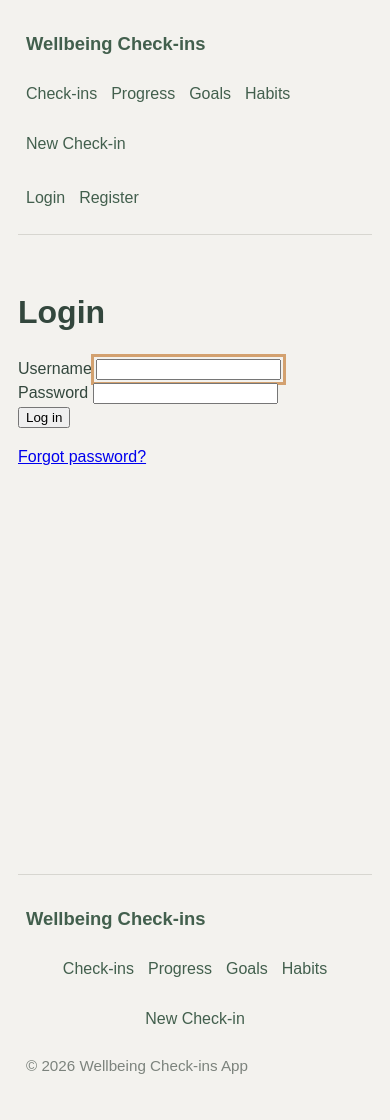
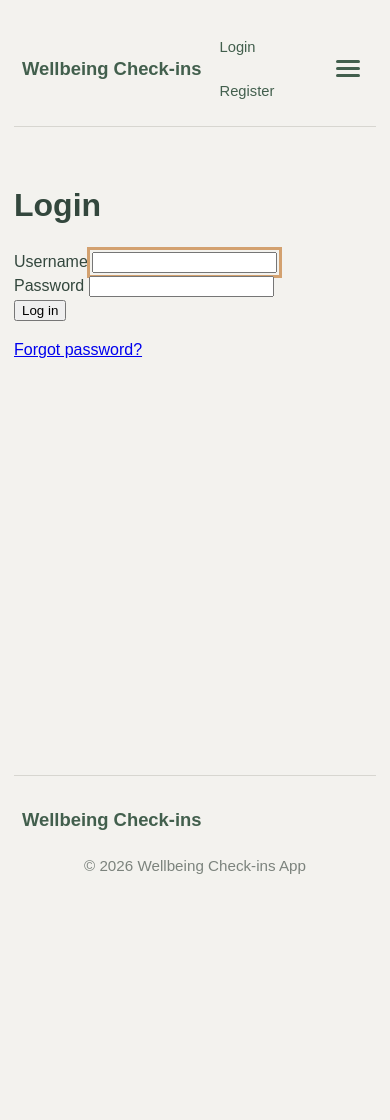
Before and after one commit to Max-pgs/wellbeing_check_in_App, a Django app: page /accounts/login/?next=/checkins/progress/ in a window 390 px wide. After the commit the page ends 874 px from the top, so only its background shows below. Run offline with Django 3.2, Linux system fonts and the light colour scheme.

Commit message:
Implement progress dashboard and responsive navigation improvements

```diff
--- a/wellbeing_check_in_app/checkins/static/checkins/css/main.css
+++ b/wellbeing_check_in_app/checkins/static/checkins/css/main.css
@@ -165,6 +165,7 @@ select:focus-visible {
 
 .topbar {
   padding-top: 18px;
+  position: relative;
 }
 
 .topbar-inner {
@@ -174,7 +175,6 @@ select:focus-visible {
   gap: 18px;
   padding: 12px 8px 18px;
   border-bottom: 1px solid var(--border);
-  flex-wrap: wrap;
 }
 
 .brand {
@@ -182,18 +182,34 @@ select:focus-visible {
   font-weight: 700;
   color: var(--green);
   text-decoration: none;
+  flex-shrink: 0;
+}
+
+.header-actions {
+  display: flex;
+  align-items: center;
+  gap: 16px;
+  margin-left: auto;
 }
 
 .main-nav,
 .user-nav {
   display: flex;
-  gap: 24px;
   align-items: center;
   flex-wrap: wrap;
 }
 
+.main-nav {
+  gap: 22px;
+}
+
+.user-nav {
+  gap: 16px;
+}
+
 .main-nav a,
-.user-nav a {
+.user-nav a,
+.mobile-menu a {
   text-decoration: none;
   color: var(--green);
   font-weight: 500;
@@ -212,10 +229,82 @@ select:focus-visible {
   font-weight: 600;
 }
 
+.nav-toggle {
+  display: none;
+  position: relative;
+  width: 40px;
+  height: 40px;
+  background: transparent;
+  border: 0;
+  cursor: pointer;
+  padding: 0;
+  flex-shrink: 0;
+}
+
+.nav-toggle span {
+  position: absolute;
+  left: 8px;
+  width: 24px;
+  height: 3px;
+  background: var(--green);
+  border-radius: 999px;
+  transition: transform 0.2s ease, opacity 0.2s ease, top 0.2s ease;
+}
+
+.nav-toggle span:nth-child(1) {
+  top: 11px;
+}
+
+.nav-toggle span:nth-child(2) {
+  top: 18px;
+}
+
+.nav-toggle span:nth-child(3) {
+  top: 25px;
+}
+
+.nav-toggle.active span:nth-child(1) {
+  top: 18px;
+  transform: rotate(45deg);
+}
+
+.nav-toggle.active span:nth-child(2) {
+  opacity: 0;
+}
+
+.nav-toggle.active span:nth-child(3) {
+  top: 18px;
+  transform: rotate(-45deg);
+}
+
+.mobile-menu {
+  display: none;
+  position: absolute;
+  top: calc(100% - 4px);
+  right: 8px;
+  width: 240px;
+  background: var(--surface-2);
+  border: 1px solid var(--border);
+  border-radius: 18px;
+  box-shadow: var(--shadow);
+  padding: 16px 18px;
+  z-index: 20;
+}
+
+.mobile-menu.open {
+  display: block;
+}
+
+.mobile-menu-links {
+  display: flex;
+  flex-direction: column;
+  gap: 14px;
+}
+
 /* ========== Footer Navigation ========== */
 
 .site-footer {
-  margin-top: 32px;
+  margin-top: 40px;
   padding-top: 18px;
   border-top: 1px solid var(--border);
 }
@@ -226,23 +315,37 @@ select:focus-visible {
   justify-content: space-between;
   gap: 18px;
   padding: 12px 8px 18px;
-  flex-wrap: wrap;
+}
+
+.footer-copy {
+  text-align: center;
+  color: var(--muted);
+  font-size: 0.95rem;
+  margin: 0;
 }
 
 .footer-main-nav {
-  justify-content: center;
-}
-
-.footer-copy-wrap {
   display: flex;
+  gap: 22px;
   align-items: center;
 }
 
+.footer-main-nav a {
+  text-decoration: none;
+  color: var(--green);
+  font-weight: 500;
+}
+
+.footer-main-nav a:hover {
+  text-decoration: underline;
+}
+
 .footer-copy {
-  margin: 0;
+  text-align: center;
   color: var(--muted);
   font-size: 0.95rem;
-  white-space: nowrap;
+  margin: 0;
+  padding-top: 4px;
 }
 
 /* ========== Buttons / Links ========== */
@@ -817,21 +943,70 @@ select:focus-visible {
   .large-chart-card .card-body {
     min-height: auto;
   }
+
+  .header-actions {
+    gap: 18px;
+  }
+
+  .user-nav {
+    gap: 14px;
+  }
+
+  .main-nav {
+    gap: 18px;
+  }
 }
 
-@media (max-width: 768px) {
+@media (min-width: 821px) {
+  .header-actions {
+    flex: 1;
+    display: grid;
+    grid-template-columns: 1fr auto;
+    align-items: center;
+    column-gap: 18px;
+  }
+
+  .main-nav {
+    justify-self: center;
+    order: 1;
+    margin: 0;
+  }
+
+  .user-nav {
+    justify-self: end;
+    order: 2;
+    margin: 0;
+  }
+
+  .nav-toggle {
+    display: none;
+  }
+}
+
+@media (max-width: 820px) {
   .app-shell {
     padding: 0 18px 24px;
   }
 
   .topbar-inner {
-    flex-direction: column;
-    align-items: flex-start;
+    align-items: center;
+    flex-wrap: nowrap;
   }
 
-  .main-nav,
+  .main-nav {
+    display: none;
+  }
+
+  .nav-toggle {
+    display: block;
+  }
+
+  .header-actions {
+    gap: 14px;
+  }
+
   .user-nav {
-    gap: 14px;
+    gap: 12px;
   }
 
   .page-heading.with-icon {
@@ -877,21 +1056,42 @@ select:focus-visible {
     height: 320px;
   }
 
-  .footer-nav {
-    gap: 10px 12px;
+  .footer-main-nav,
+  .site-footer .user-nav {
+    display: none;
   }
 
-  .footer-inner {
-    flex-direction: column;
-    align-items: flex-start;
+  .site-footer .footer-inner {
+    justify-content: flex-start;
   }
 
-  .footer-copy {
-    white-space: normal;
+}
+
+@media (max-width: 560px) {
+  .header-actions {
+    gap: 10px;
+  }
+
+  .user-nav {
+    gap: 10px;
+  }
+
+  .user-nav a,
+  .username {
+    font-size: 0.92rem;
+  }
+
+  .mobile-menu {
+    width: 220px;
+    right: 0;
   }
 }
 
 @media (max-width: 480px) {
+  .app-shell {
+    padding: 0 14px 20px;
+  }
+
   .page-heading h1 {
     font-size: 1.55rem;
   }
--- /dev/null
+++ b/wellbeing_check_in_app/checkins/static/checkins/js/base.js
@@ -0,0 +1,12 @@
+document.addEventListener("DOMContentLoaded", function () {
+  const navToggle = document.getElementById("navToggle");
+  const mobileMenu = document.getElementById("mobileMenu");
+
+  if (!navToggle || !mobileMenu) return;
+
+  navToggle.addEventListener("click", function () {
+    const isOpen = mobileMenu.classList.toggle("open");
+    navToggle.classList.toggle("active", isOpen);
+    navToggle.setAttribute("aria-expanded", String(isOpen));
+  });
+});
--- a/wellbeing_check_in_app/checkins/templates/checkins/base.html
+++ b/wellbeing_check_in_app/checkins/templates/checkins/base.html
@@ -14,25 +14,44 @@
   <div class="app-shell">
     <header class="topbar">
       <div class="topbar-inner">
-        <a class="brand" href="{% url 'checkins:checkin_list' %}">Wellbeing Check-ins</a>
+        <a href="{% url 'checkins:checkin_list' %}" class="brand">Wellbeing Check-ins</a>
 
-        <nav class="main-nav" aria-label="Main navigation">
+        <div class="header-actions">
+          <div class="user-nav">
+            {% if user.is_authenticated %}
+              <span class="username">{{ user.username }}</span>
+              <a href="{% url 'logout' %}">Logout</a>
+            {% else %}
+              <a href="{% url 'login' %}">Login</a>
+              <a href="{% url 'register' %}">Register</a>
+            {% endif %}
+          </div>
+
+          <button class="nav-toggle" id="navToggle" type="button"
+            aria-label="Toggle navigation" aria-controls="mobileMenu" aria-expanded="false">
+            <span></span>
+            <span></span>
+            <span></span>
+          </button>
+
+          <nav class="main-nav" aria-label="Main navigation">
+            <a href="{% url 'checkins:checkin_list' %}">Check-ins</a>
+            <a href="{% url 'checkins:progress' %}">Progress</a>
+            <a href="{% url 'checkins:goal_list' %}">Goals</a>
+            <a href="{% url 'checkins:habit_list' %}">Habits</a>
+            <a href="{% url 'checkins:checkin_create' %}">New Check-in</a>
+          </nav>
+        </div>
+      </div>
+
+      <div class="mobile-menu" id="mobileMenu">
+        <nav class="mobile-menu-links" aria-label="Mobile navigation">
           <a href="{% url 'checkins:checkin_list' %}">Check-ins</a>
           <a href="{% url 'checkins:progress' %}">Progress</a>
           <a href="{% url 'checkins:goal_list' %}">Goals</a>
           <a href="{% url 'checkins:habit_list' %}">Habits</a>
           <a href="{% url 'checkins:checkin_create' %}">New Check-in</a>
         </nav>
-
-        <div class="user-nav">
-          {% if user.is_authenticated %}
-            <span class="username">{{ user.username }}</span>
-            <a href="{% url 'logout' %}">Logout</a>
-          {% else %}
-            <a href="{% url 'login' %}">Login</a>
-            <a href="{% url 'register' %}">Register</a>
-          {% endif %}
-        </div>
       </div>
     </header>
 
@@ -53,6 +72,7 @@
     </footer>
   </div>
 
-  {% block scripts %}{% endblock %}
 </body>
+<script src="{% static 'checkins/js/base.js' %}"></script>
+{% block scripts %}{% endblock %}
 </html>
--- a/wellbeing_check_in_app/checkins/templates/checkins/partials/footer_nav.html
+++ b/wellbeing_check_in_app/checkins/templates/checkins/partials/footer_nav.html
@@ -1,5 +1,10 @@
 <div class="footer-inner">
-  <a class="brand" href="{% url 'checkins:checkin_list' %}">Wellbeing Check-ins</a>
+
+  <a class="brand" href="{% url 'checkins:checkin_list' %}">
+    Wellbeing Check-ins
+  </a>
+
+  <div class="header-actions">
 
     <nav class="main-nav footer-main-nav" aria-label="Footer navigation">
       <a href="{% url 'checkins:checkin_list' %}">Check-ins</a>
@@ -9,7 +14,17 @@
       <a href="{% url 'checkins:checkin_create' %}">New Check-in</a>
     </nav>
 
-  <div class="footer-copy-wrap">
-    <p class="footer-copy">&copy; 2026 Wellbeing Check-ins App</p>
+    <div class="user-nav">
+      {% if user.is_authenticated %}
+        <span class="username">{{ user.username }}</span>
+        <a href="{% url 'logout' %}">Logout</a>
+      {% endif %}
     </div>
+
   </div>
+
+</div>
+
+<p class="footer-copy">
+  &copy; 2026 Wellbeing Check-ins App
+</p>
```
Also changed, not shown: other parts of wellbeing_check_in_app/checkins/static/checkins/css/main.css (+63 -10 lines), wellbeing_check_in_app/checkins/static/checkins/js/progress.js (+160 -50 lines), wellbeing_check_in_app/checkins/templates/checkins/progress.html (+62 -7 lines), wellbeing_check_in_app/checkins/tests.py (+11 -9 lines), wellbeing_check_in_app/checkins/views.py (+46 -12 lines). Lines whose indentation alone changed are shown as unchanged.
